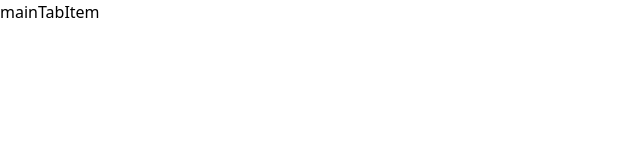
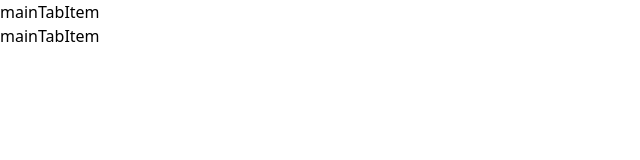
Before and after one commit to hadismtb/sample-project, a React (Create React App) app: page / in a window 1280 px wide. Shown: the top 160 px of the page, without its empty margins (0-640 px from the left). Built offline with nearby package versions, Linux system fonts and the light colour scheme.

Commit message:
iterate through array of mainTabData and pass the data as a props to MainTabItem component

```diff
--- a/src/App.js
+++ b/src/App.js
@@ -8,7 +8,7 @@ function App() {
   return (
     <div className="app">
         <ul className="mainTabs">
-            <MainTabItem/>
+            {mainTabData.map(item => <MainTabItem key={item.id} data={item} />)}
         </ul>
     </div>
   );
```
